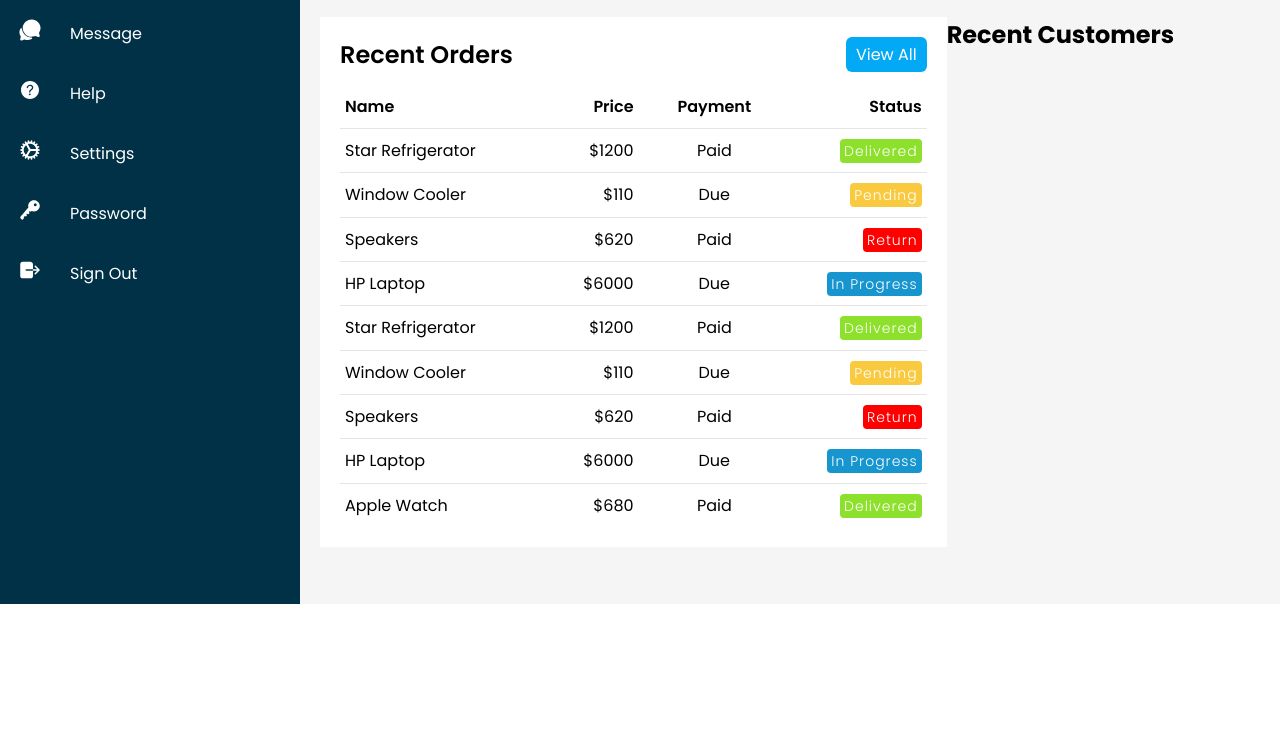
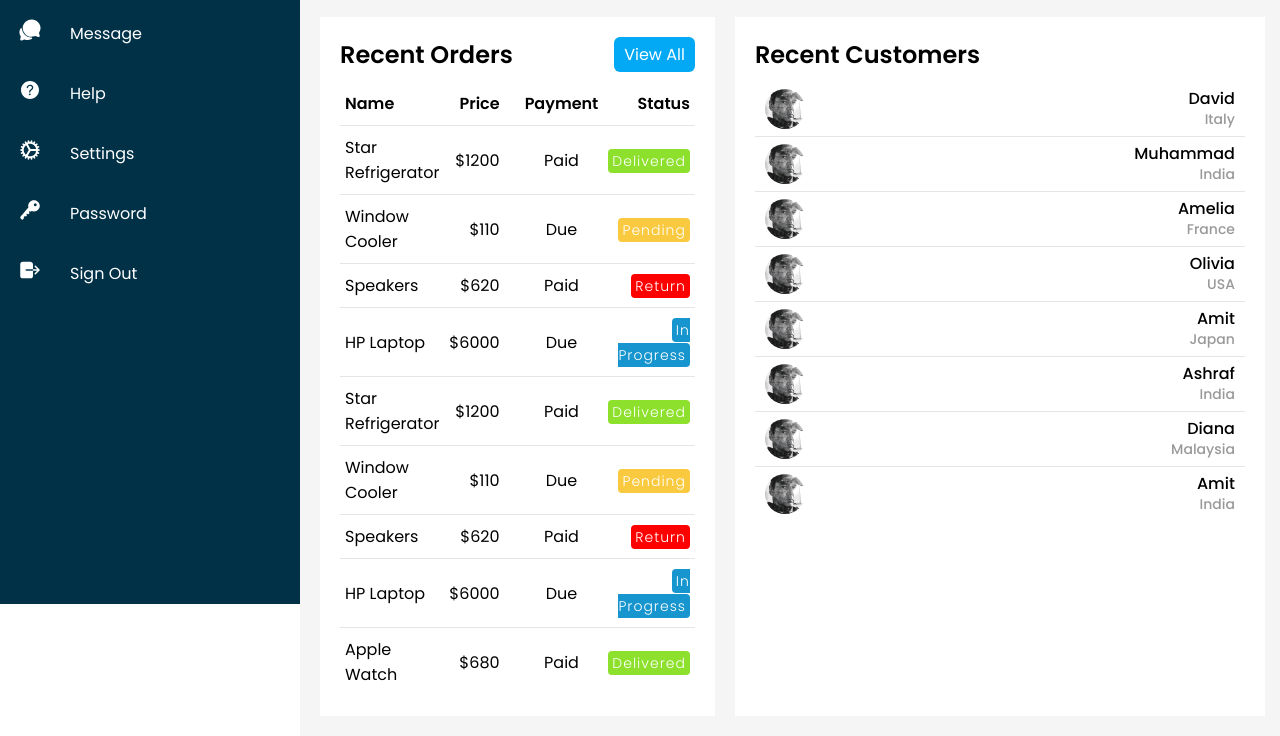
Before and after one commit to Kwynto/htmlblanks, a plain HTML site: page adminpanel/index.html in a window 1280 px wide. Shown: the part 196-932 px from the top of the page. Before the commit the page ends 800 px from the top, so only its background shows below. Drawn offline with nearby package versions, Linux system fonts and the light colour scheme.

Commit message:
basic implementation

```diff
--- a/adminpanel/index.html
+++ b/adminpanel/index.html
@@ -219,6 +219,74 @@
                         <h2>Recent Customers</h2>
                         <!-- <a href="#" class="btn">View All</a> -->
                     </div>
+                    <table>
+                        <tbody>
+                            <tr>
+                                <td>
+                                    <div class="imgBx"><img src="img1.jpeg"></div>
+                                </td>
+                                <td>
+                                    <h4>David<br><span>Italy</span></h4>
+                                </td>
+                            </tr>
+                            <tr>
+                                <td>
+                                    <div class="imgBx"><img src="img2.jpeg"></div>
+                                </td>
+                                <td>
+                                    <h4>Muhammad<br><span>India</span></h4>
+                                </td>
+                            </tr>
+                            <tr>
+                                <td>
+                                    <div class="imgBx"><img src="img3.jpeg"></div>
+                                </td>
+                                <td>
+                                    <h4>Amelia<br><span>France</span></h4>
+                                </td>
+                            </tr>
+                            <tr>
+                                <td>
+                                    <div class="imgBx"><img src="img4.jpeg"></div>
+                                </td>
+                                <td>
+                                    <h4>Olivia<br><span>USA</span></h4>
+                                </td>
+                            </tr>
+                            <tr>
+                                <td>
+                                    <div class="imgBx"><img src="img5.jpeg"></div>
+                                </td>
+                                <td>
+                                    <h4>Amit<br><span>Japan</span></h4>
+                                </td>
+                            </tr>
+                            <tr>
+                                <td>
+                                    <div class="imgBx"><img src="img6.jpeg"></div>
+                                </td>
+                                <td>
+                                    <h4>Ashraf<br><span>India</span></h4>
+                                </td>
+                            </tr>
+                            <tr>
+                                <td>
+                                    <div class="imgBx"><img src="img7.jpeg"></div>
+                                </td>
+                                <td>
+                                    <h4>Diana<br><span>Malaysia</span></h4>
+                                </td>
+                            </tr>
+                            <tr>
+                                <td>
+                                    <div class="imgBx"><img src="img8.jpeg"></div>
+                                </td>
+                                <td>
+                                    <h4>Amit<br><span>India</span></h4>
+                                </td>
+                            </tr>
+                        </tbody>
+                    </table>
                 </div>
             </div>
 
--- a/adminpanel/style.css
+++ b/adminpanel/style.css
@@ -170,6 +170,7 @@ body {
     width: 50px;
     height: 50px;
     border-radius: 50%;
+    border: 2px solid rgba(0, 0, 0, 0.2);
     overflow: hidden;
     cursor: pointer;
 }
@@ -224,29 +225,30 @@ body {
     padding: 20px;
     padding-top: 0;
     display: grid;
+    grid-gap: 20px;
     grid-template-columns: 2fr 1fr;
 
 }
 
 .main .details .recentOrders {
     position: relative;
-    display: grid;
+    /* display: grid; */
     min-height: 530px;
     background: #ffffff;
     padding: 20px;
 }
 
-.main .details .recentOrders .cardHeader {
+.main .details  .recentOrders .cardHeader {
     display: flex;
     justify-content: space-between;
     align-items: flex-start;
 }
 
-.main .details .recentOrders .cardHeader h2 {
+.main .details .cardHeader h2 {
     font-weight: 600;
 }
 
-.main .details .recentOrders .cardHeader .btn {
+.main .details .cardHeader .btn {
     position: relative;
     padding: 5px 10px;
     background: #03a9f4;
@@ -265,25 +267,25 @@ body {
     font-weight: 600;
 }
 
-.main .details .recentOrders table tr {
+.main .details table tr {
     border-bottom: 1px solid rgba(0, 0, 0, 0.1);
 }
 
-.main .details .recentOrders table tbody tr:last-child {
+.main .details table tbody tr:last-child {
     border-bottom: none;
 }
 
-.main .details .recentOrders table tbody tr:hover {
+.main .details table tbody tr:hover {
     background: #03a9f4;
     color: #ffffff;
 }
 
-.main .details .recentOrders table tr td {
+.main .details table tr td {
     padding: 9px 5px;
 }
 
-.main .details .recentOrders table thead tr td:last-child,
-.main .details .recentOrders table tbody tr td:last-child {
+.main .details table thead tr td:last-child,
+.main .details table tbody tr td:last-child {
     text-align: right;
 }
 
@@ -321,3 +323,52 @@ body {
 .inprogress {
     background: #1795ce;
 }
+
+.main .details .recentCustomers {
+    position: relative;
+    /* display: grid; */
+    min-width: 530px;
+    background: #ffffff;
+    padding: 20px;
+}
+
+.main .details .recentCustomers .imgBx {
+    position: relative;
+    width: 40px;
+    height: 40px;
+    border-radius: 50%;
+    overflow: hidden;
+}
+
+.main .details .recentCustomers .imgBx img {
+    position: absolute;
+    top: 0;
+    left: 0;
+    width: 100%;
+    height: 100%;
+    object-fit: cover;
+}
+
+.main .details .recentCustomers table tr td h4 span {
+    font-size: 14px;
+    color: #999999;
+}
+
+.main .details .recentCustomers table tr:hover,
+.main .details .recentCustomers table tr:hover td h4 span {
+    background: #03a9f4;
+    color: #ffffff;
+}
+
+.main .details .recentCustomers table tr td {
+    padding: 7px 10px;
+    text-align: left;
+}
+
+.main .details .recentCustomers table tr td h4 {
+    font-size: 16px;
+    font-weight: 500;
+    line-height: 1.2em;
+}
+
+/* Responsive */
```
Also changed, not shown: adminpanel/img1.jpeg (added), adminpanel/img2.jpeg (added), adminpanel/img3.jpeg (added), adminpanel/img4.jpeg (added), adminpanel/img5.jpeg (added), adminpanel/img6.jpeg (added), adminpanel/img7.jpeg (added), adminpanel/img8.jpeg (added).
